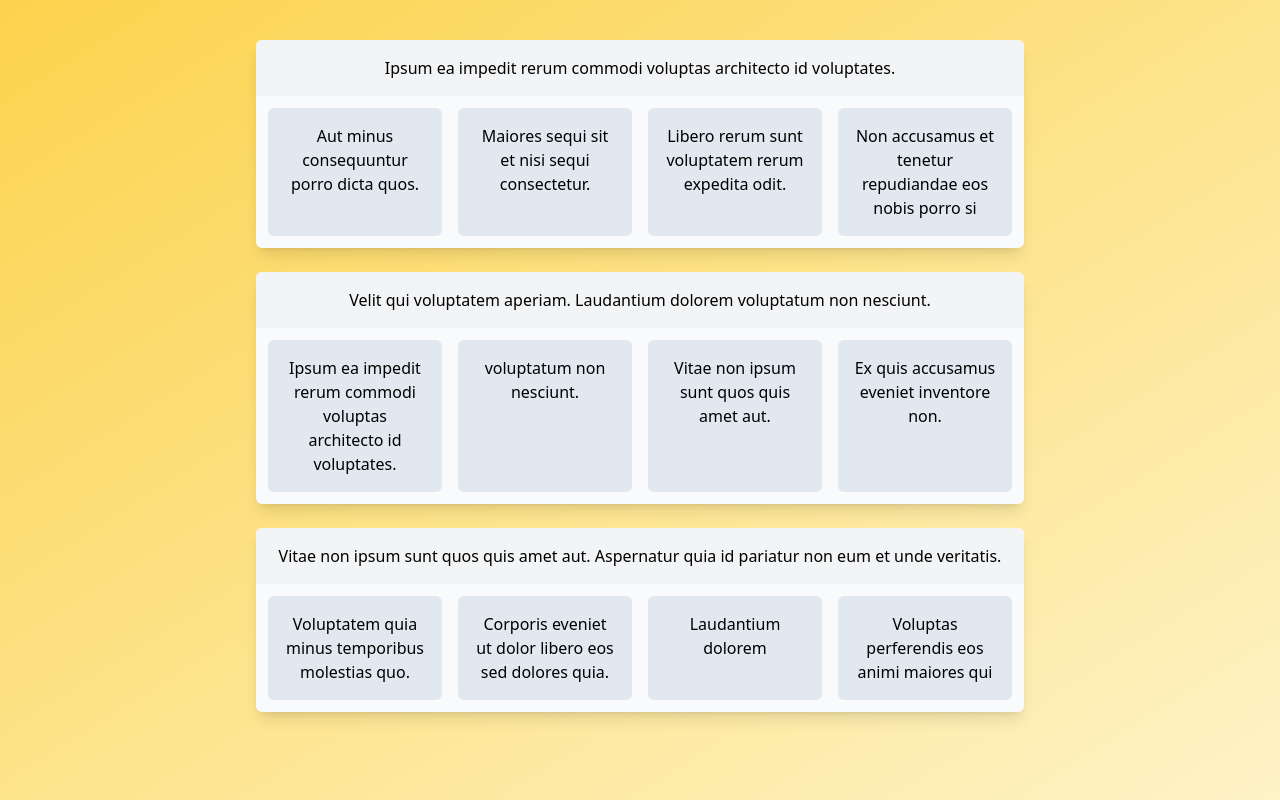
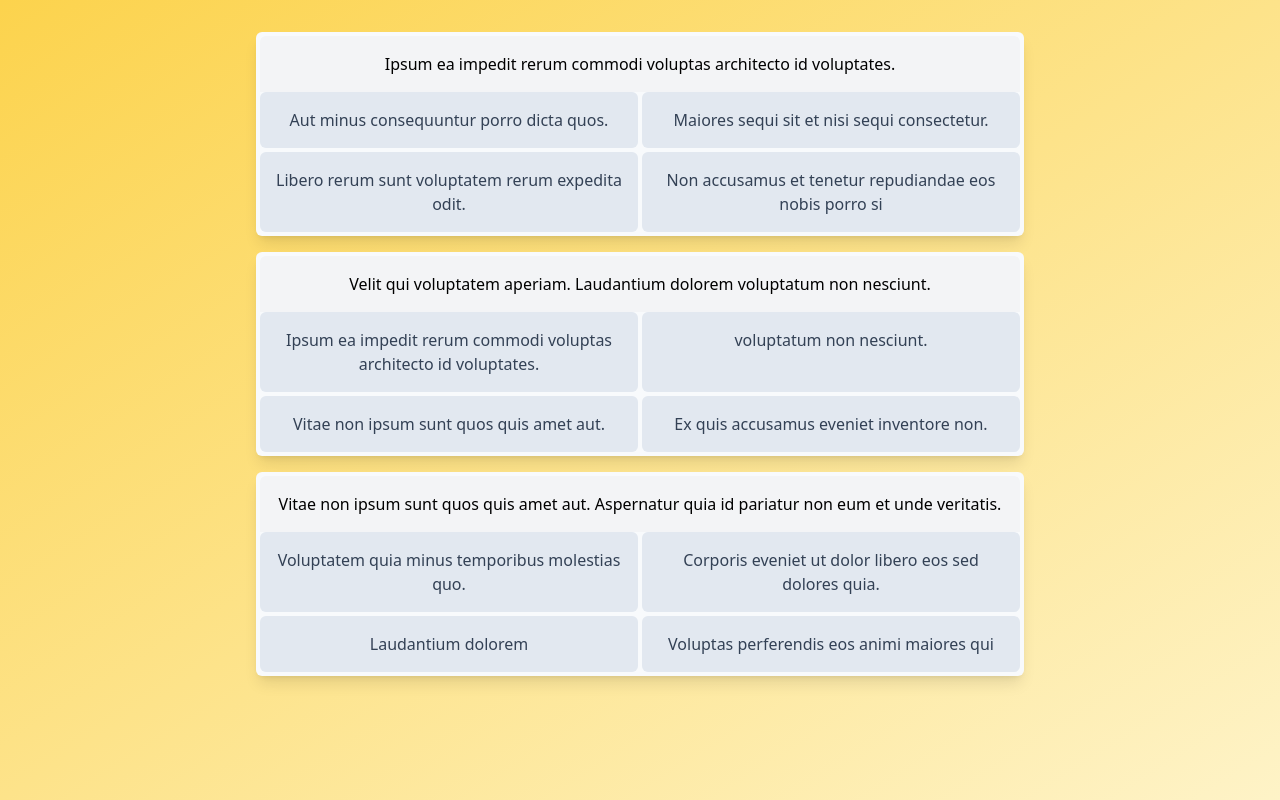
Before and after one commit to manusdextra/answersheet, a React (Create React App) app: page / in a window 1280 px wide. Built offline with nearby package versions, Linux system fonts and the light colour scheme.

Commit message:
Form & children: add hover state styles & unique keys

```diff
--- a/src/components/AnswerField.tsx
+++ b/src/components/AnswerField.tsx
@@ -2,19 +2,19 @@ import type { Answer } from "../declarations";
 
 export const AnswerField = ({ question, optionText }: Answer) => {
   return (
-    <div
-      key={optionText}
-      className="text-md m-2 h-auto rounded-md bg-slate-200 p-4 text-center font-medium hover:ring-4 hover:ring-slate-400"
-    >
+    <li key={optionText} className="flex">
       <input
         type="radio"
-        className="appearance-none"
+        className="peer flex-shrink appearance-none"
         id={optionText}
         name={question}
       />
-      <label htmlFor={optionText} className="appearance-none">
+      <label
+        htmlFor={optionText}
+        className="text-md flex-grow rounded-md bg-slate-200 p-4 text-center font-medium ring-inset peer-hover:ring-4 peer-hover:ring-slate-400 peer-active:bg-slate-400"
+      >
         {optionText}
       </label>
-    </div>
+    </li>
   );
 };
--- a/src/components/Form.tsx
+++ b/src/components/Form.tsx
@@ -5,7 +5,12 @@ export const Form = (props: FormProps) => {
   return (
     <form>
       {props.data.map((question: Question) => (
-        <QuestionField key={question.id.toString()} {...question} />
+        <ul>
+          <QuestionField
+            key={`question${question.id.toString()}`}
+            {...question}
+          />
+        </ul>
       ))}
     </form>
   );
--- a/src/components/QuestionField.tsx
+++ b/src/components/QuestionField.tsx
@@ -10,20 +10,27 @@ export const QuestionField = ({
   const allAnswers = [...wronganswers, rightanswer].sort(
     () => Math.random() - 0.5
   );
-  const idString = `question-${id}`;
   return (
-    <fieldset
-      key={idString}
-      className="m-auto my-6 rounded-md bg-slate-50 shadow-lg sm:w-4/5 md:w-3/5"
+    <li
+      key={`q${id}`}
+      className="m-auto my-4 w-4/5 rounded-md bg-slate-50 p-1 shadow-lg md:w-3/5"
     >
-      <div className="text-md rounded-t-md bg-gray-100 py-4 text-center">
-        <legend>{question}</legend>
-      </div>
-      <div className="grid grid-flow-row p-1 sm:grid-cols-1 md:grid-cols-2 lg:grid-cols-4">
-        {allAnswers.map((answer) => (
-          <AnswerField optionText={answer} key={answer} question={question} />
-        ))}
-      </div>
-    </fieldset>
+      <fieldset>
+        <div>
+          <legend className="text-md rounded-t-md bg-gray-100 p-4 text-center">
+            {question}
+          </legend>
+        </div>
+        <ul className="grid grid-flow-row grid-cols-1 gap-1 text-slate-700 md:grid-cols-2">
+          {allAnswers.map((answer, index) => (
+            <AnswerField
+              optionText={answer}
+              key={`q${id}a${index}`}
+              question={question}
+            />
+          ))}
+        </ul>
+      </fieldset>
+    </li>
   );
 };
```
